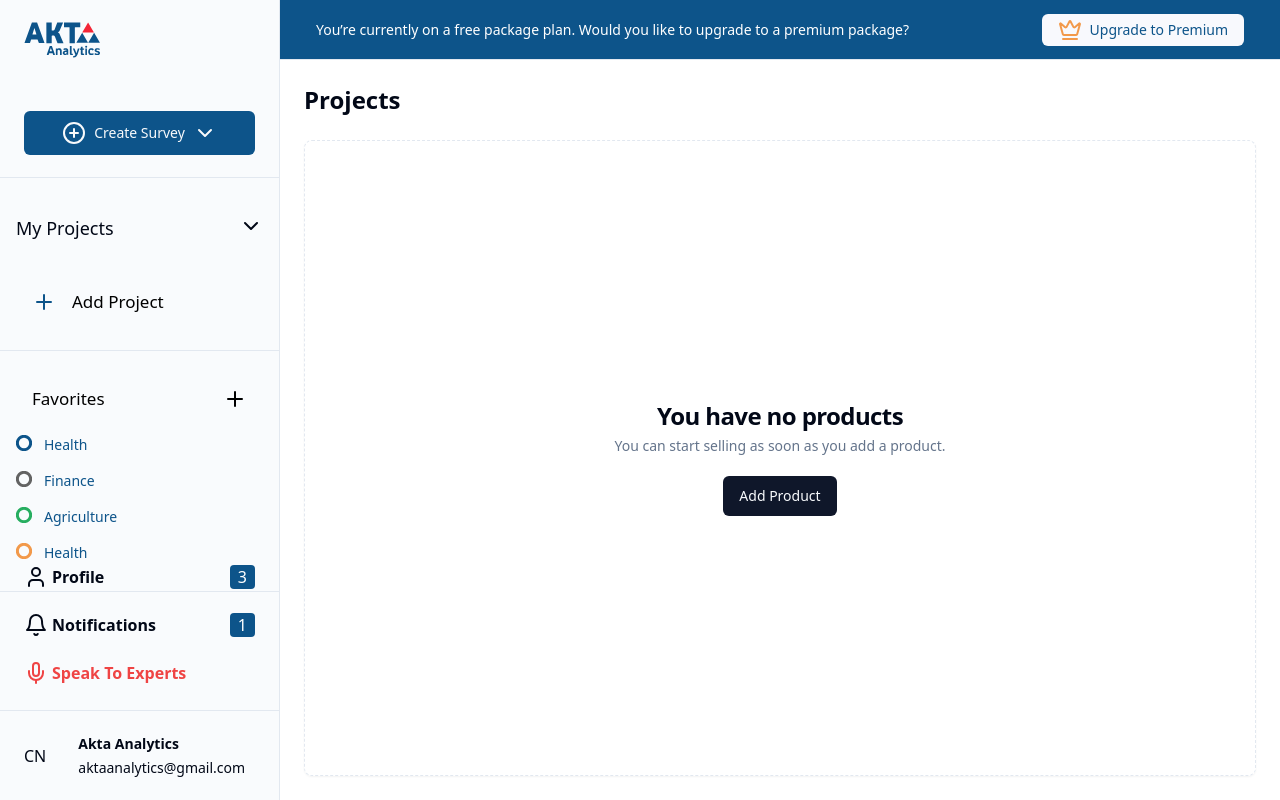
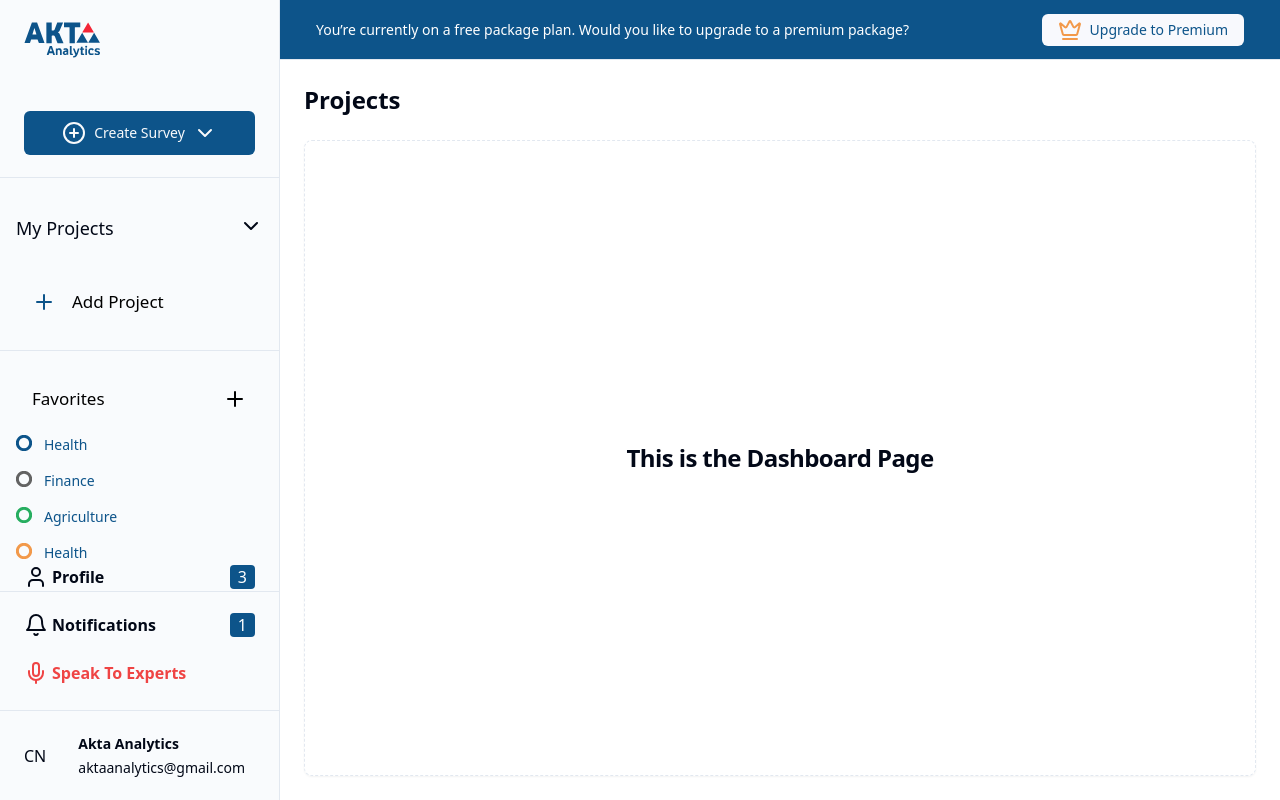
Before and after one commit to Nana-asiamah98/akta-web-app, a Next.js app: page /dashboard in a window 1280 px wide. Built offline with nearby package versions, Linux system fonts and the light colour scheme.

Commit message:
Dashboard Page Designed

```diff
--- a/app/dashboard/page.tsx
+++ b/app/dashboard/page.tsx
@@ -5,19 +5,15 @@ import React from "react";
 const Dashboard = () => {
   return (
     <>
-      <PageTitle pageTitle="Projects"/>
+      <PageTitle pageTitle="Projects" />
       <div
         className="flex flex-1 items-center justify-center rounded-lg border border-dashed shadow-sm"
         x-chunk="dashboard-02-chunk-1"
       >
         <div className="flex flex-col items-center gap-1 text-center">
           <h3 className="text-2xl font-bold tracking-tight">
-            You have no products
+            This is the Dashboard Page
           </h3>
-          <p className="text-sm text-muted-foreground">
-            You can start selling as soon as you add a product.
-          </p>
-          <Button className="mt-4">Add Product</Button>
         </div>
       </div>
     </>
--- a/components/custom/PageTitle.tsx
+++ b/components/custom/PageTitle.tsx
@@ -1,7 +1,6 @@
 interface IPageTitle {
   pageTitle: string;
 }
-
 const PageTitle = ({ pageTitle }: IPageTitle) => {
   return (
     <div className="flex items-center ">
```
